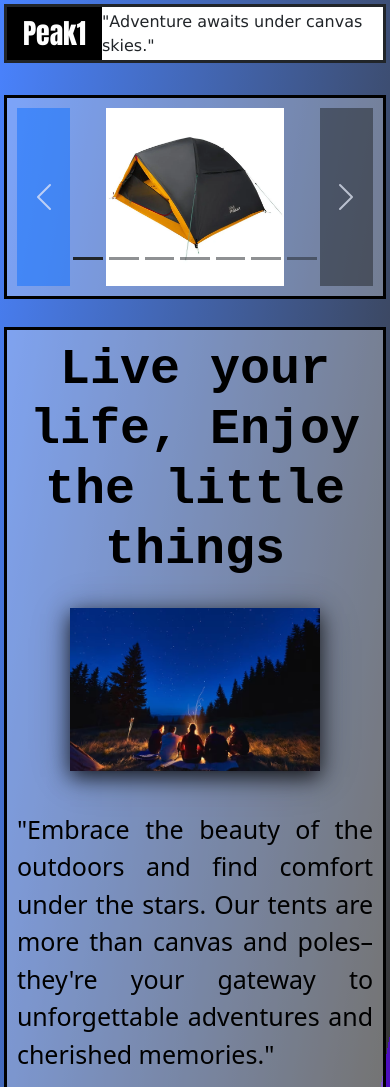
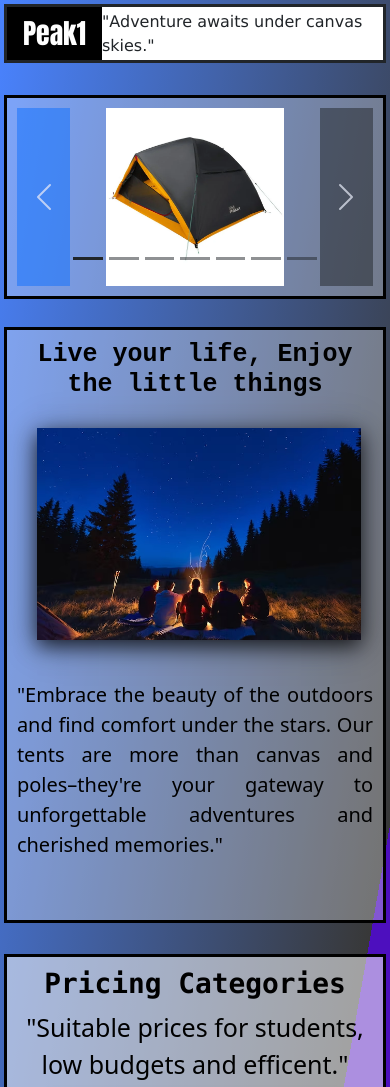
Before and after one commit to louamlemjid/tentpeak1, a plain HTML site: page index.html in a window 390 px wide. Shown: the top 1087 px of the page. Drawn offline with nearby package versions, Linux system fonts and the light colour scheme.

Commit message:
Update styles.css

```diff
--- a/styles.css
+++ b/styles.css
@@ -228,6 +228,13 @@ main{
     .opening>p{
         width: 100%;
         text-align: justify;
+        font-size: 20px;
+    }
+    .opening>h1{
+        font-size: 25px;
+    }
+    .opening>img{
+        width: 91%;
     }
     .features-con{
         width: 100%;
```
